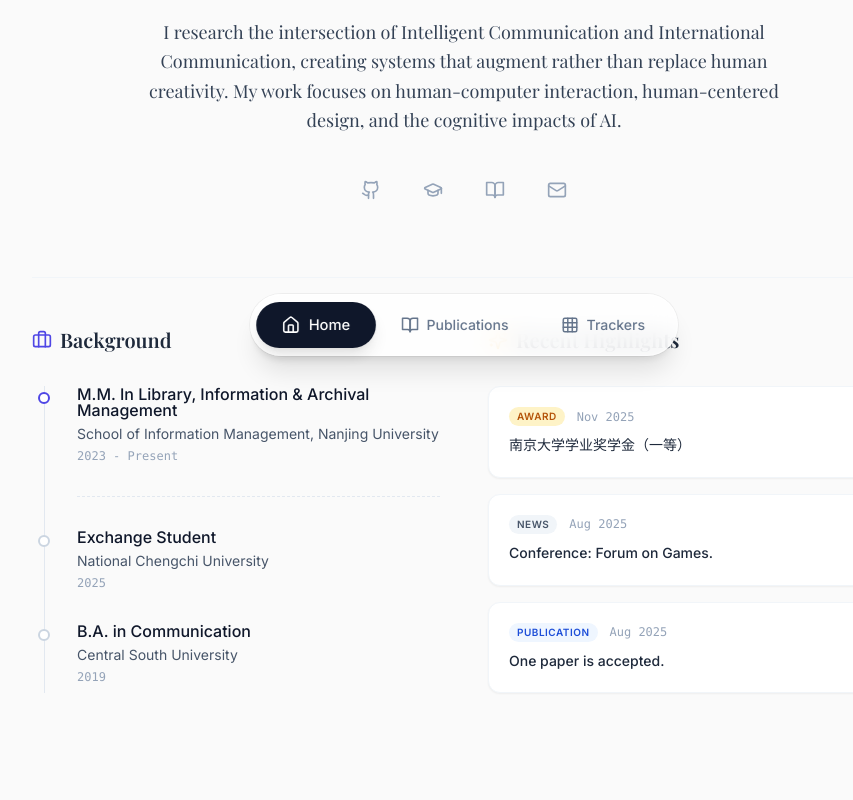
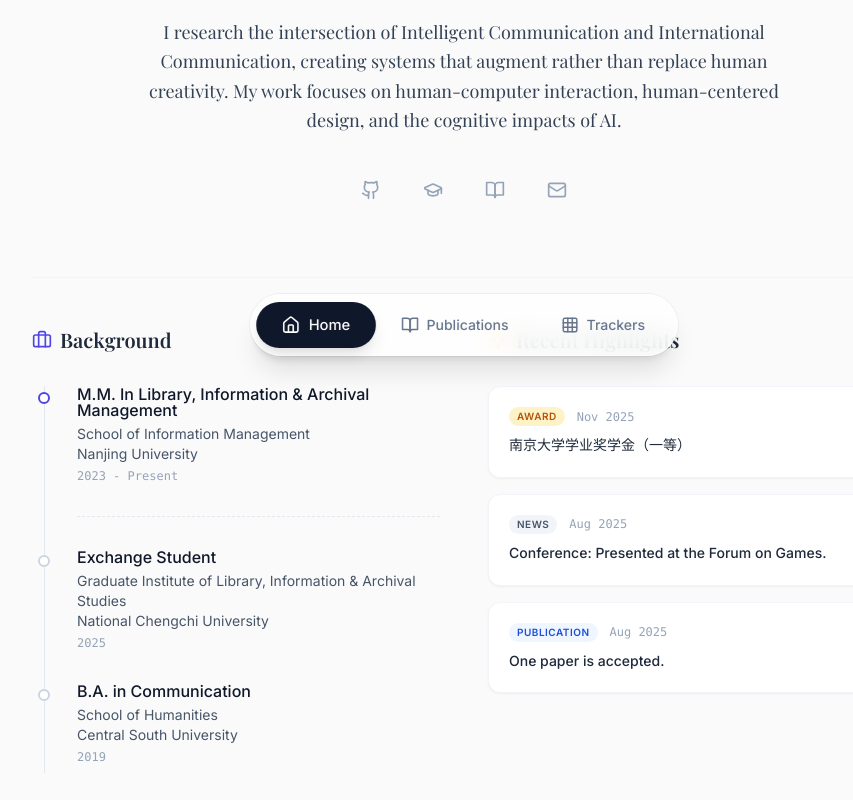
Before and after one commit to JIAJUN-TANG/JIAJUN-TANG.github.io, a React (Vite) app: page / in a window 1280 px wide. Shown: the part 420-1220 px from the top of the page, without its empty margins (176-1029 px from the left). Built offline with nearby package versions, Linux system fonts and the light colour scheme; a web font is replaced by a local one.

Commit message:
new file:   .github/workflows/deploy.yml 	modified:   App.tsx 	new file:   README.md 	modified:   constants.ts 	new file:   image/._avatar.jpeg 	modified:   types.ts

```diff
--- a/App.tsx
+++ b/App.tsx
@@ -119,7 +119,8 @@ const HomeTab = () => (
             <div key={`exp-${i}`} className="relative group">
                <span className="absolute -left-[39px] top-1.5 w-3 h-3 bg-white border-2 border-indigo-600 rounded-full group-hover:scale-125 transition-transform" />
                <h4 className="font-medium text-slate-900 leading-none mb-1.5">{exp.role}</h4>
-               <p className="text-slate-600 text-sm">{exp.institution}</p>
+               {exp.department && <p className="text-slate-600 text-sm">{exp.department}</p>}
+               <p className="text-slate-600 text-sm">{exp.university}</p>
                <p className="text-slate-400 text-xs font-mono mt-1">{exp.period}</p>
             </div>
           ))}
@@ -130,7 +131,8 @@ const HomeTab = () => (
              <div key={`edu-${i}`} className="relative group">
                <span className="absolute -left-[39px] top-1.5 w-3 h-3 bg-white border-2 border-slate-300 rounded-full group-hover:border-indigo-400 group-hover:scale-125 transition-all" />
                <h4 className="font-medium text-slate-900 leading-none mb-1.5">{edu.degree}</h4>
-               <p className="text-slate-600 text-sm">{edu.institution}</p>
+               {edu.department && <p className="text-slate-600 text-sm">{edu.department}</p>}
+               <p className="text-slate-600 text-sm">{edu.university}</p>
                <p className="text-slate-400 text-xs font-mono mt-1">{edu.year}</p>
             </div>
           ))}
@@ -201,7 +203,7 @@ const PublicationsTab = () => {
                 </div>
                 {paper.abstract && (
                   <p className="text-slate-500 text-sm leading-relaxed mb-4 border-l-2 border-slate-100 pl-3">
-                    {paper.abstract}
+                    {paper.abstract.length > 100 ? paper.abstract.substring(0, 100) + '...' : paper.abstract}
                   </p>
                 )}
               </div>
@@ -218,7 +220,7 @@ const PublicationsTab = () => {
                      className="ml-2 text-xs text-indigo-600 hover:underline flex items-center gap-1.5"
                    >
                      <ExternalLink size={12} />
-                     原文链接
+                     Fulltext Link
                    </a>
                  ) : (
                    <span className="ml-2 text-xs text-slate-300">Not available</span>
--- a/constants.ts
+++ b/constants.ts
@@ -17,19 +17,22 @@ export const PROFILE: Profile = {
   education: [
         {
       degree: "Exchange Student",
-      institution: "National Chengchi University",
+      department: "Graduate Institute of Library, Information & Archival Studies",
+      university: "National Chengchi University",
       year: "2025"
     },
     {
       degree: "B.A. in Communication",
-      institution: "Central South University",
+      department: "School of Humanities",
+      university: "Central South University",
       year: "2019"
     }
   ],
   experience: [
     {
       role: "M.M. In Library, Information & Archival Management",
-      institution: "School of Information Management, Nanjing University",
+      department: "School of Information Management",
+      university: "Nanjing University",
       period: "2023 - Present"
     },
   ],
@@ -43,7 +46,7 @@ export const PROFILE: Profile = {
     {
       id: "n2",
       date: "Aug 2025",
-      title: "Conference: Forum on Games.",
+      title: "Conference: Presented at the Forum on Games.",
       category: "News"
     },
     {
@@ -131,7 +134,13 @@ export const INITIAL_CARDS: CustomCardData[] = [
   {
     id: 'c3',
     type: 'markdown',
-    content: `### Upcoming Talks\n\n- **Oct 15**: Keynote at AI4UI\n- **Nov 02**: Guest Lecture at Stanford\n\nCheck back for slides!`,
+    content: `### Upcoming Events\n\n- None`,
     title: "Schedule"
+  },
+  {
+    id: 'c3',
+    type: 'markdown',
+    content: `**Platform Development**\n\n- [南京大学数智文献平台](https://digitalilab.cn)\n\n- DocuManager\n\n**Available Dataset**\n\n- [Tweets Dataset of 4 Chinese and US spokespersons](https://www.scidb.cn/en/detail?dataSetId=b21b348b814b4419b8dd30b9c7b89809&version=V1)`,
+    title: "Public Contributions"
   }
 ];
--- a/types.ts
+++ b/types.ts
@@ -29,13 +29,15 @@ export interface CustomCardData {
 
 export interface Education {
   degree: string;
-  institution: string;
+  department: string;
+  university: string;
   year: string;
 }
 
 export interface Experience {
   role: string;
-  institution: string;
+  department: string;
+  university: string;
   period: string;
 }
 
```
Also changed, not shown: image/._avatar.jpeg (added), 1 other file (tests, documents, lock files or other folders).
